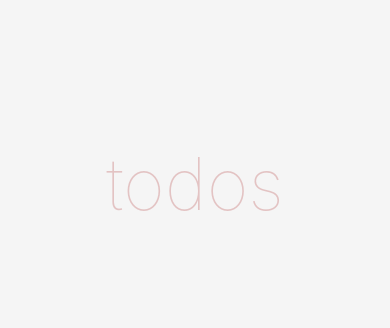
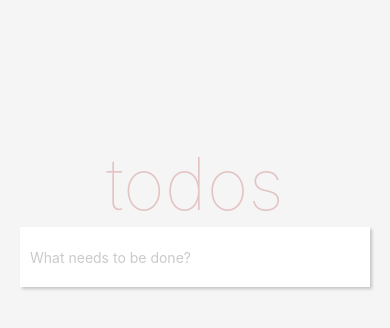
Before and after one commit to thinkswan/react-native-todo-app, a React Native app: screen / in a window 390 px wide. Shown: the top 328 px of the page. Built offline with nearby package versions, Linux system fonts and the light colour scheme.

Commit message:
feat: add TextInput

```diff
--- a/App.js
+++ b/App.js
@@ -1,6 +1,7 @@
 import React, { useState } from 'react';
 import { SafeAreaView, ScrollView, StyleSheet, View } from 'react-native';
 import Heading from './src/components/Heading';
+import TextInput from './src/components/TextInput';
 
 const App = () => {
   const [inputValue, setInputValue] = useState('');
@@ -12,6 +13,10 @@ const App = () => {
       <ScrollView keyboardShouldPersistTaps="always" style={styles.content}>
         <View>
           <Heading />
+          <TextInput
+            inputValue={inputValue}
+            onChange={value => setInputValue(value)}
+          />
         </View>
       </ScrollView>
     </SafeAreaView>
--- /dev/null
+++ b/src/components/TextInput.js
@@ -0,0 +1,34 @@
+import React from 'react';
+import { StyleSheet, TextInput as RNTextInput, View } from 'react-native';
+
+const TextInput = ({ inputValue, onChange }) => (
+  <View style={styles.inputContainer}>
+    <RNTextInput
+      style={styles.input}
+      placeholder="What needs to be done?"
+      placeholderTextColor="#cacaca"
+      selectionColor="#666"
+      value={inputValue}
+      onChangeText={onChange}
+    />
+  </View>
+);
+
+const styles = StyleSheet.create({
+  inputContainer: {
+    shadowOpacity: 0.2,
+    shadowRadius: 3,
+    shadowColor: '#000',
+    shadowOffset: { width: 2, height: 2 },
+    marginLeft: 20,
+    marginRight: 20,
+  },
+  input: {
+    backgroundColor: '#fff',
+    paddingLeft: 10,
+    paddingRight: 10,
+    height: 60,
+  },
+});
+
+export default TextInput;
```
